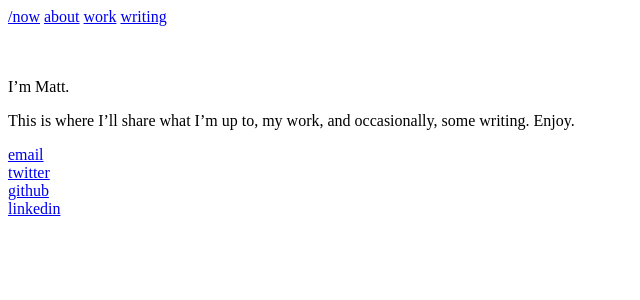
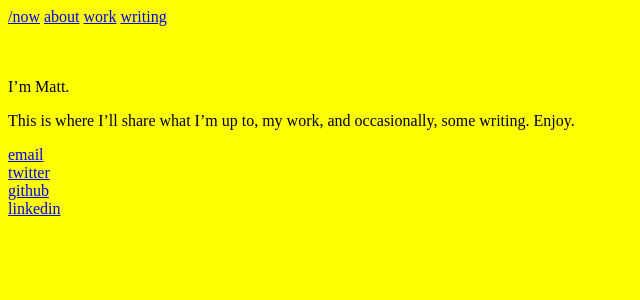
Before and after one commit to mattpupa/mattpupa, a Jekyll site: the page built from index.markdown, in a window 1280 px wide. Shown: the top 300 px of the page, without its empty margins (0-640 px from the left). Built offline with Jekyll 4.4.1, drawn with Linux system fonts in a browser that asks for light colours.

Commit message:
sass experimenting

```diff
--- a/_sass/main.scss
+++ b/_sass/main.scss
@@ -3,5 +3,6 @@
 }
 
 body {
-  font: Inconsolata
+  font: Tahoma;
+  background-color: yellow;
 }
```
